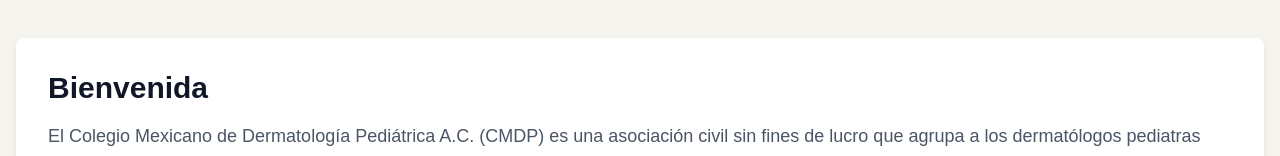
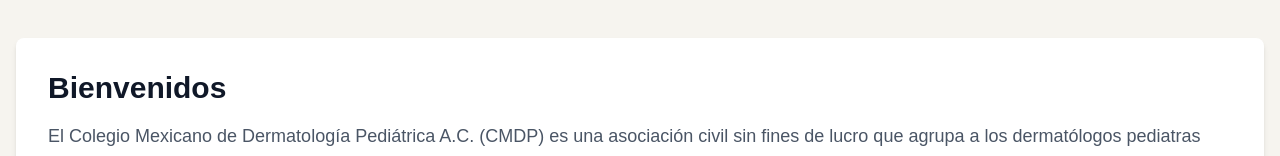
Before and after one commit to KingCas78/cmdp_web, a Next.js app: page /cndp in a window 1280 px wide. Shown: the part 387-543 px from the top of the page. Built offline with nearby package versions, Linux system fonts and the light colour scheme.

Commit message:
se cambia "Bienvenida" por "Bienvenidos" en la página del CMDP para reflejar inclusión de todos los géneros.

```diff
--- a/src/app/cndp/page.tsx
+++ b/src/app/cndp/page.tsx
@@ -15,7 +15,7 @@
       <div className="max-w-7xl mx-auto px-4 py-12">
         {/* Sección Introducción */}
         <div className="bg-white rounded-lg shadow-md p-8 mb-8">
-          <h2 className="text-3xl font-bold text-gray-900 mb-4">Bienvenida</h2>
+          <h2 className="text-3xl font-bold text-gray-900 mb-4">Bienvenidos</h2>
           <p className="text-gray-600 text-lg leading-relaxed mb-4">
             El Colegio Mexicano de Dermatología Pediátrica A.C. (CMDP) es una asociación civil sin fines de lucro que agrupa a los dermatólogos pediatras más destacados de México.
           </p>
```
